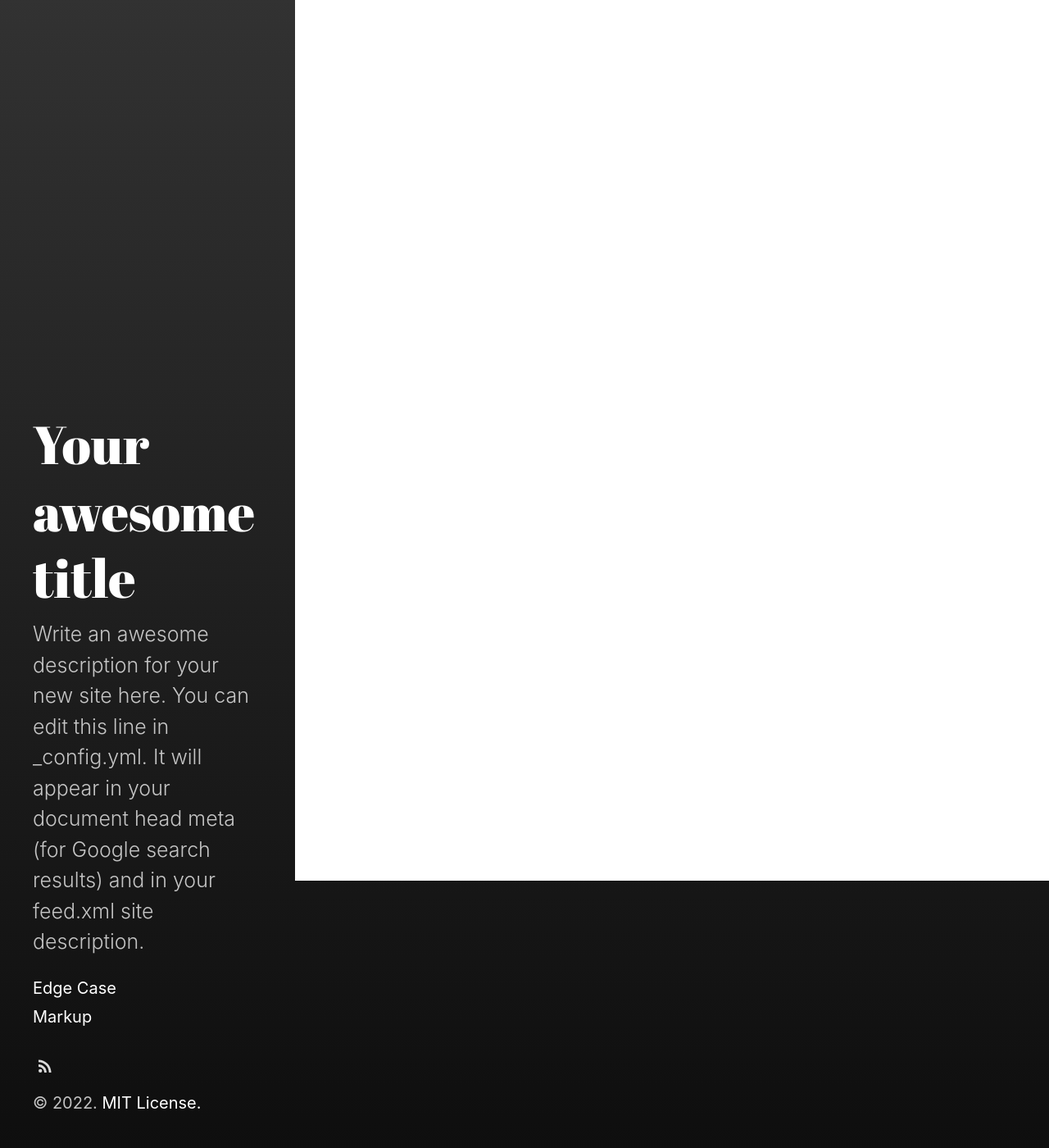
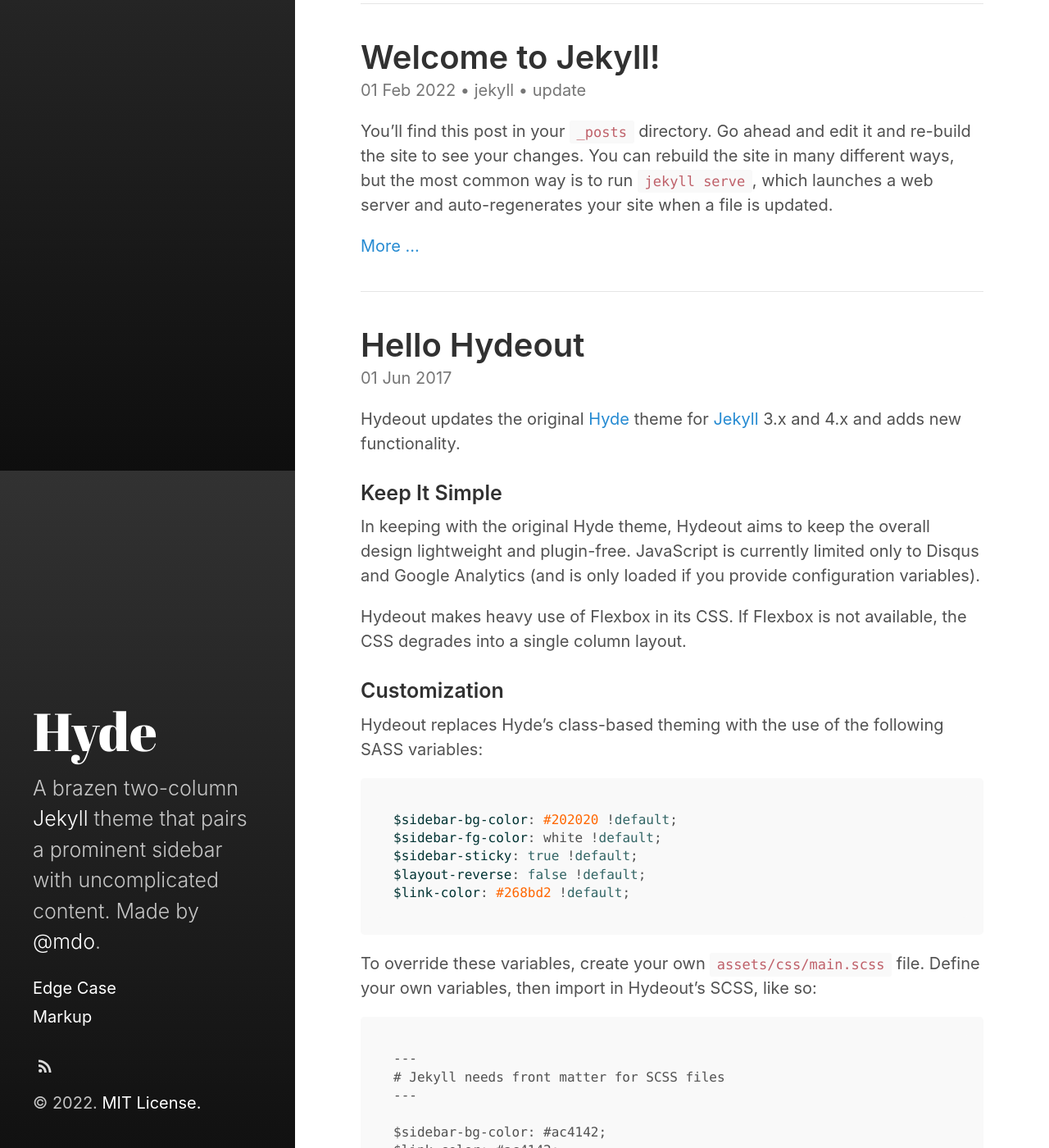
Before and after one commit to cdsmlab/cdsmlab.github.io, a Jekyll site: the page built from index.html, in a window 1280 px wide and 1400 px high, scrolled down 326 px. Shown: the whole window at 82% size. Built offline with Jekyll 4.4.1, drawn with Linux system fonts in a browser that asks for light colours; Markdown is read by kramdown in place of the engine named in the settings; the list of posts is cut into pages by our own code; some of the changed text lies outside the part shown.

Commit message:
changing front matter

```diff
--- a/_config.yml
+++ b/_config.yml
@@ -18,16 +18,29 @@
 # You can create any custom variable you would like, and they will be accessible
 # in the templates via {{ site.myvariable }}.
 
-title: Your awesome title
-email: your-email@example.com
-description: >- # this means to ignore newlines until "baseurl:"
-  Write an awesome description for your new site here. You can edit this
-  line in _config.yml. It will appear in your document head meta (for
-  Google search results) and in your feed.xml site description.
-#baseurl: "cdsmlab.github.io" # the subpath of your site, e.g. /blog
+# Dependencies
+markdown:         redcarpet
+highlighter:      pygments
+
+# Permalinks
+permalink:        pretty
+relative_permalinks: true
+
+
+title:            Hyde
+tagline:          'A Jekyll theme'
+description:      'A brazen two-column <a href="http://jekyllrb.com" target="_blank">Jekyll</a> theme that pairs a prominent sidebar with uncomplicated content. Made by <a href="https://twitter.com/mdo" target="_blank">@mdo</a>.'
 url: "http://cdsmlab.github.io/" # the base hostname & protocol for your site, e.g. http://example.com
-twitter_username: jekyllrb
-github_username:  jekyll
+baseurl:          /
+
+author:
+  name:           'Mark Otto'
+  url:            https://twitter.com/mdo
+
+paginate:         5
+
+github:
+  repo:           https://github.com/poole/hyde
 
 # Build settings
 #theme: minima
```
